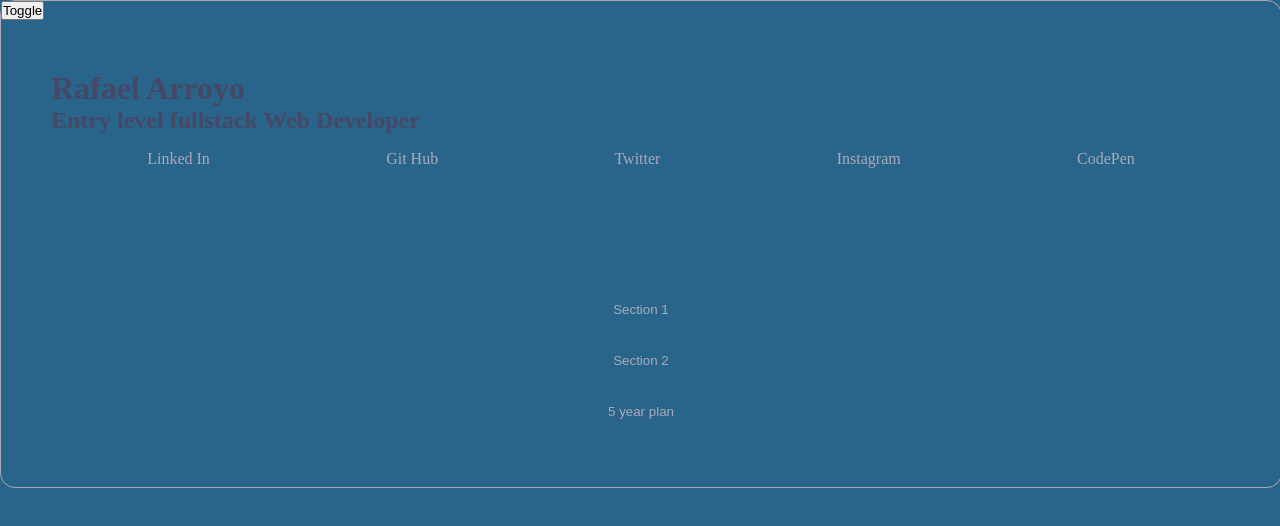
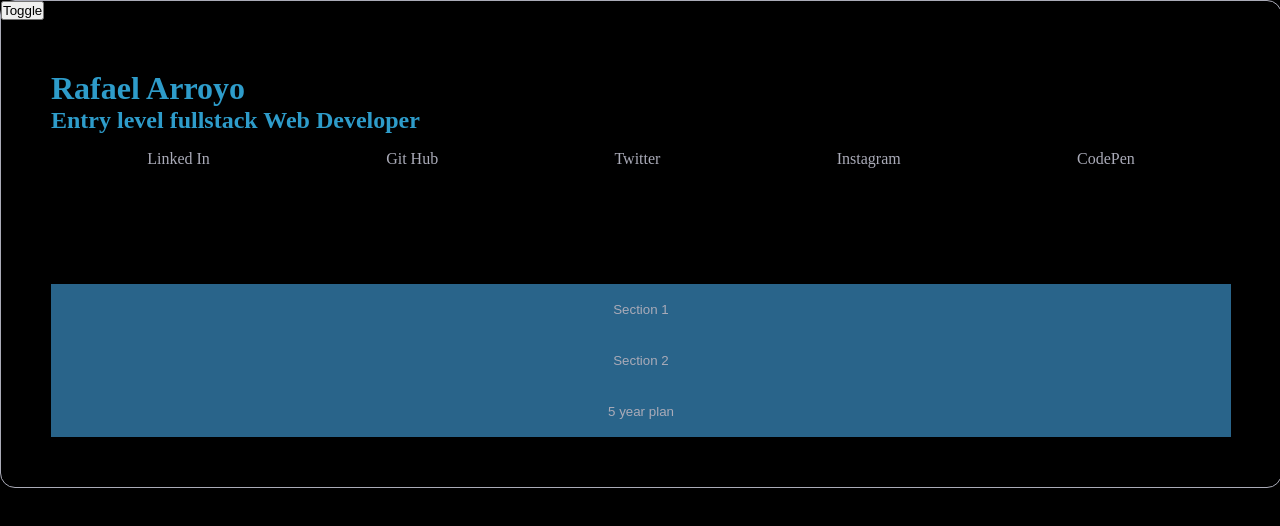
Before and after one commit to DuckArroyo/darkprofile, a plain HTML site: page index.html in a window 1280 px wide. Drawn offline with Linux system fonts and the light colour scheme.

Commit message:
safe point

```diff
--- a/index.html
+++ b/index.html
@@ -11,7 +11,7 @@
     <link rel="stylesheet" href="./css/dualStyle.css">
 </head>
 
-<body id="enchilada" class="light">
+<body id="enchilada" class="">
  <button type="button" id="modeToggle">Toggle</button>
 <div class="container">
         <div>
@@ -53,10 +53,10 @@
 
     <!-- Questions -->
   <!-- Event listener, not sure what I am doing wrong -->
-<!-- toggle is  -->
+<!-- toggle is working but cant flip back -->
         <script>
             function stateChange() {
-                event.preventDefault();
+                // event.preventDefault();
                 var element = document.getElementById("enchilada");
                 if(element.classList === "dark") {
                     element.classList.toggle("light");
```
